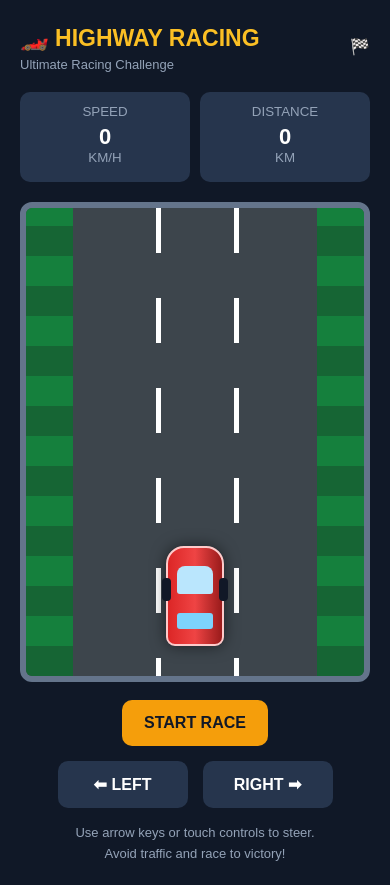
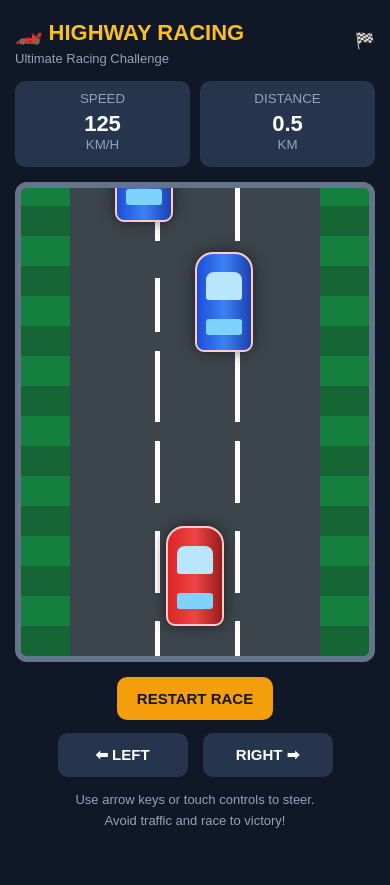
Before and after one commit to reubenm55/highway-racing-game, a plain HTML site: page index.html in a window 390 px wide. Both pictures are taken after a click on the button "START RACE". After the commit the page ends 847 px from the top, so only its background shows below. Drawn offline with Linux system fonts and the light colour scheme.

Commit message:
Minify CSS and adjust layout styles

```diff
--- a/index.html
+++ b/index.html
@@ -8,211 +8,105 @@
 <title>Highway Racing</title>
 
 <style>
-* {
-  box-sizing: border-box;
+*{box-sizing:border-box}
+
+body{
+ margin:0;background:#101827;color:white;
+ font-family:Arial,sans-serif;
+ display:flex;justify-content:center;
+ min-height:100vh;padding:15px;
 }
 
-body {
-  margin: 0;
-  background: #101827;
-  color: white;
-  font-family: Arial, sans-serif;
-  min-height: 100vh;
-  display: flex;
-  justify-content: center;
-  padding: 20px;
+.game{width:100%;max-width:480px}
+.header{display:flex;justify-content:space-between;align-items:center}
+h1{color:#fbbf24;margin:5px 0;font-size:27px}
+.subtitle{color:#94a3b8;font-size:13px}
+
+.stats{display:flex;gap:10px;margin:15px 0}
+.stat{background:#26354d;flex:1;text-align:center;padding:10px;border-radius:10px}
+.stat small{color:#94a3b8;display:block;margin-bottom:5px}
+.stat strong{font-size:22px}
+
+#road{
+ width:100%;height:560px;max-height:65vh;min-height:380px;
+ background:#3d454c;position:relative;overflow:hidden;
+ border:6px solid #64748b;border-radius:12px;
 }
 
-.game {
-  width: 100%;
-  max-width: 480px;
+.grass{position:absolute;width:14%;height:100%;top:0;
+ background:repeating-linear-gradient(0deg,#166534 0px,#166534 30px,#15803d 30px,#15803d 60px)}
+.grass.left{left:0}
+.grass.right{right:0}
+
+.lane-line{
+ position:absolute;height:100%;width:5px;top:0;
+ background:repeating-linear-gradient(to bottom,white 0px,white 45px,transparent 45px,transparent 90px);
+}
+.lane-one{left:38.5%}
+.lane-two{left:61.5%}
+
+.road-marker{
+ position:absolute;top:-100px;width:5px;height:45px;
+ background:white;z-index:2;
 }
 
-.header {
-  display: flex;
-  justify-content: space-between;
-  align-items: center;
+.car{
+ position:absolute;width:58px;height:100px;
+ border-radius:18px 18px 9px 9px;
+ border:2px solid #fecaca;
+ box-shadow:0 0 15px #0008;
+ z-index:5;
 }
 
-h1 {
-  color: #fbbf24;
-  margin: 5px 0;
-  font-size: 28px;
+.player{
+ bottom:30px;left:50%;
+ transform:translateX(-50%);
+ background:linear-gradient(90deg,#dc2626,#ef4444,#991b1b);
 }
 
-.subtitle {
-  color: #94a3b8;
-  font-size: 13px;
+.car::before{
+ content:"";position:absolute;width:36px;height:28px;
+ background:#bae6fd;border-radius:8px 8px 3px 3px;
+ top:18px;left:9px;
 }
 
-.stats {
-  display: flex;
-  gap: 10px;
-  margin: 20px 0;
+.car::after{
+ content:"";position:absolute;width:36px;height:16px;
+ background:#7dd3fc;border-radius:3px;
+ bottom:15px;left:9px;
 }
 
-.stat {
-  background: #26354d;
-  flex: 1;
-  text-align: center;
-  padding: 12px;
-  border-radius: 10px;
+.traffic{
+ top:-110px;
+ background:linear-gradient(90deg,#1d4ed8,#3b82f6,#1e40af);
 }
 
-.stat small {
-  color: #94a3b8;
-  display: block;
-  margin-bottom: 5px;
+.start-screen{text-align:center;margin-top:15px}
+
+button{
+ border:none;border-radius:10px;padding:13px 20px;
+ font-size:15px;font-weight:bold;background:#f59e0b;
+ color:#111827;cursor:pointer;touch-action:manipulation;
 }
 
-.stat strong {
-  font-size: 22px;
+button:hover{background:#fbbf24}
+
+.controls{display:flex;gap:15px;margin-top:13px;justify-content:center}
+.controls button{flex:1;max-width:130px;background:#26354d;color:white}
+
+.instructions{text-align:center;color:#94a3b8;font-size:13px;line-height:1.6;margin-top:13px}
+
+.overlay{
+ position:absolute;inset:0;background:#101827dd;
+ display:none;justify-content:center;align-items:center;
+ flex-direction:column;text-align:center;z-index:10;
 }
 
-#road {
-  width: 100%;
-  height: 560px;
-  max-height: 65vh;
-  min-height: 380px;
-  background: #3d454c;
-  position: relative;
-  overflow: hidden;
-  border: 6px solid #64748b;
-  border-radius: 12px;
-}
+.overlay h2{color:#fbbf24;font-size:32px}
 
-.grass {
-  position: absolute;
-  width: 14%;
-  height: 100%;
-  background: repeating-linear-gradient(
-    0deg,
-    #166534 0px,
-    #166534 30px,
-    #15803d 30px,
-    #15803d 60px
-  );
-  top: 0;
-}
-
-.grass.left {left: 0;}
-.grass.right {right: 0;}
-
-.lane-line {
-  position: absolute;
-  height: 100%;
-  width: 5px;
-  top: 0;
-  background: repeating-linear-gradient(
-    to bottom,
-    white 0px,
-    white 45px,
-    transparent 45px,
-    transparent 90px
-  );
-}
-
-.lane-one {
-  left: 38.5%;
-}
-
-.lane-two {
-  left: 61.5%;
-}
-
-.car {
-  position: absolute;
-  bottom: 30px;
-  left: 50%;
-  transform: translateX(-50%);
-  width: 58px;
-  height: 100px;
-  background: linear-gradient(90deg,#dc2626,#ef4444,#991b1b);
-  border-radius: 18px 18px 9px 9px;
-  border: 2px solid #fecaca;
-  box-shadow: 0 0 15px #0008;
-  z-index: 5;
-}
-
-.car::before {
-  content: "";
-  position: absolute;
-  width: 36px;
-  height: 28px;
-  background: #bae6fd;
-  border-radius: 8px 8px 3px 3px;
-  top: 18px;
-  left: 9px;
-}
-
-.car::after {
-  content: "";
-  position: absolute;
-  width: 36px;
-  height: 16px;
-  background: #7dd3fc;
-  border-radius: 3px;
-  bottom: 15px;
-  left: 9px;
-}
-
-.wheel {
-  position: absolute;
-  width: 9px;
-  height: 23px;
-  background: #111827;
-  border-radius: 4px;
-  top: 30px;
-}
-
-.wheel.left {left:-6px;}
-.wheel.right {right:-6px;}
-
-.start-screen {
-  text-align: center;
-  margin-top: 18px;
-}
-
-button {
-  border: none;
-  border-radius: 10px;
-  padding: 14px 22px;
-  font-size: 16px;
-  font-weight: bold;
-  background: #f59e0b;
-  color: #111827;
-  cursor: pointer;
-}
-
-button:hover {
-  background: #fbbf24;
-}
-
-.controls {
-  display: flex;
-  gap: 15px;
-  margin-top: 15px;
-  justify-content: center;
-}
-
-.controls button {
-  flex: 1;
-  max-width: 130px;
-  background: #26354d;
-  color: white;
-}
-
-.instructions {
-  color: #94a3b8;
-  text-align: center;
-  font-size: 13px;
-  line-height: 1.6;
-  margin-top: 15px;
-}
-
-@media(max-width:400px) {
-  #road {height: 480px;}
-  h1 {font-size: 23px;}
+@media(max-width:400px){
+ #road{height:480px}
+ h1{font-size:22px}
 }
 </style>
 </head>
@@ -234,10 +128,9 @@ button:hover {
    <strong id="speed">0</strong>
    <small>KM/H</small>
   </div>
-
   <div class="stat">
    <small>DISTANCE</small>
-      <strong id="distance">0</strong>
+   <strong id="distance">0.0</strong>
    <small>KM</small>
   </div>
  </div>
@@ -245,18 +138,20 @@ button:hover {
  <div id="road">
   <div class="grass left"></div>
   <div class="grass right"></div>
-
   <div class="lane-line lane-one"></div>
   <div class="lane-line lane-two"></div>
 
-    <div class="car" id="player">
-      <div class="wheel left"></div>
-      <div class="wheel right"></div>
+  <div class="car player" id="player"></div>
+
+  <div class="overlay" id="gameOver">
+   <h2>RACE OVER!</h2>
+   <p>Your distance: <strong id="finalDistance">0</strong> KM</p>
+   <button onclick="startGame()">RACE AGAIN</button>
   </div>
  </div>
 
  <div class="start-screen">
-    <button id="startBtn">START RACE</button>
+  <button id="startBtn" onclick="startGame()">START RACE</button>
  </div>
 
  <div class="controls">
@@ -270,5 +165,180 @@ button:hover {
  </div>
 
 </div>
+
+<script>
+const road=document.getElementById("road");
+const player=document.getElementById("player");
+const speedText=document.getElementById("speed");
+const distanceText=document.getElementById("distance");
+
+let running=false;
+let speed=0;
+let distance=0;
+let playerX=50;
+let traffic=[];
+let markers=[];
+let lastTime=0;
+let spawnTimer=0;
+let animationId=null;
+let keys={left:false,right:false};
+
+function roadBounds(){
+ return {min:17,max:83};
+}
+
+function createTraffic(){
+ const lanes=[27,50,73];
+ const lane=lanes[Math.floor(Math.random()*lanes.length)];
+
+ const car=document.createElement("div");
+ car.className="car traffic";
+ car.style.left=lane+"%";
+ road.appendChild(car);
+
+ traffic.push({element:car,x:lane,y:-110});
+}
+
+function createMarkers(){
+ markers=[];
+ document.querySelectorAll(".road-marker").forEach(m=>m.remove());
+
+ [38.5,61.5].forEach(x=>{
+  for(let i=0;i<7;i++){
+   const marker=document.createElement("div");
+   marker.className="road-marker";
+   marker.style.left=x+"%";
+   marker.style.top=(i*90-100)+"px";
+   road.appendChild(marker);
+   markers.push(marker);
+  }
+ });
+}
+
+function startGame(){
+ if(animationId) cancelAnimationFrame(animationId);
+
+ traffic.forEach(t=>t.element.remove());
+ traffic=[];
+ speed=0;
+ distance=0;
+ playerX=50;
+ running=true;
+ lastTime=0;
+ spawnTimer=0;
+ keys={left:false,right:false};
+
+ player.style.left="50%";
+ document.getElementById("gameOver").style.display="none";
+ document.getElementById("startBtn").textContent="RESTART RACE";
+
+ createMarkers();
+ animationId=requestAnimationFrame(gameLoop);
+}
+
+function endGame(){
+ running=false;
+ speed=0;
+ document.getElementById("finalDistance").textContent=distance.toFixed(1);
+ document.getElementById("gameOver").style.display="flex";
+ document.getElementById("startBtn").textContent="PLAY AGAIN";
+}
+
+function gameLoop(timestamp){
+ if(!running)return;
+
+ if(!lastTime)lastTime=timestamp;
+ const dt=Math.min((timestamp-lastTime)/1000,0.05);
+ lastTime=timestamp;
+
+ speed=Math.min(speed+45*dt,220);
+ distance+=speed*dt/3600*10;
+
+ speedText.textContent=Math.round(speed);
+ distanceText.textContent=distance.toFixed(1);
+
+ const bounds=roadBounds();
+ if(keys.left)playerX-=65*dt;
+ if(keys.right)playerX+=65*dt;
+
+ playerX=Math.max(bounds.min,Math.min(bounds.max,playerX));
+ player.style.left=playerX+"%";
+
+ const roadHeight=road.clientHeight;
+
+ markers.forEach(marker=>{
+  let y=parseFloat(marker.style.top)||0;
+  y+=speed*dt*1.5;
+  if(y>roadHeight)y=-45;
+  marker.style.top=y+"px";
+ });
+
+ spawnTimer+=dt;
+ if(spawnTimer>Math.max(0.55,1.6-speed/250)){
+  createTraffic();
+  spawnTimer=0;
+ }
+
+ for(let i=traffic.length-1;i>=0;i--){
+  const t=traffic[i];
+  t.y+=speed*dt*1.3;
+  t.element.style.top=t.y+"px";
+
+  if(t.y>roadHeight){
+   t.element.remove();
+   traffic.splice(i,1);
+   continue;
+  }
+
+  const playerRect=player.getBoundingClientRect();
+  const trafficRect=t.element.getBoundingClientRect();
+
+  if(
+   playerRect.left<trafficRect.right-10 &&
+   playerRect.right>trafficRect.left+10 &&
+   playerRect.top<trafficRect.bottom-10 &&
+   playerRect.bottom>trafficRect.top+10
+  ){
+   endGame();
+   return;
+  }
+ }
+
+ animationId=requestAnimationFrame(gameLoop);
+}
+
+document.addEventListener("keydown",e=>{
+ if(e.key==="ArrowLeft"||e.key==="ArrowRight")e.preventDefault();
+ if(e.key==="ArrowLeft"||e.key==="a")keys.left=true;
+ if(e.key==="ArrowRight"||e.key==="d")keys.right=true;
+});
+
+document.addEventListener("keyup",e=>{
+ if(e.key==="ArrowLeft"||e.key==="a")keys.left=false;
+ if(e.key==="ArrowRight"||e.key==="d")keys.right=false;
+});
+
+function bindButton(id,direction){
+ const btn=document.getElementById(id);
+ btn.addEventListener("pointerdown",e=>{
+  e.preventDefault();
+  keys[direction]=true;
+ });
+ ["pointerup","pointerleave","pointercancel"].forEach(event=>{
+  btn.addEventListener(event,()=>keys[direction]=false);
+ });
+}
+
+bindButton("leftBtn","left");
+bindButton("rightBtn","right");
+
+document.addEventListener("visibilitychange",()=>{
+ if(document.hidden){
+  keys.left=false;
+  keys.right=false;
+ }
+});
+</script>
+
 </body>
 </html>
```
Lines whose indentation alone changed are shown as unchanged.
